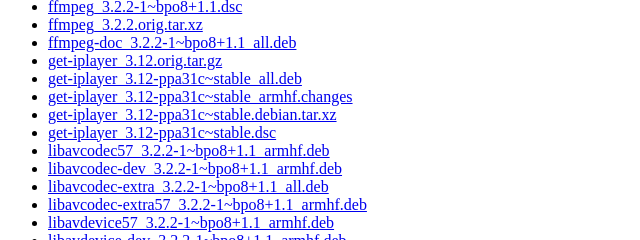
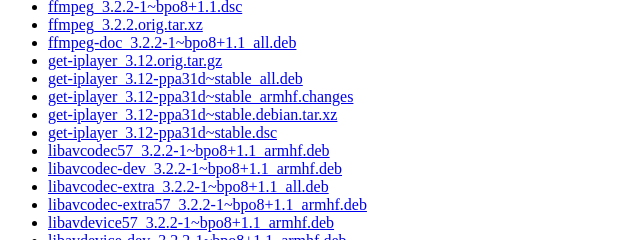
Before and after one commit to bobrippling/raspbian, a plain HTML site: page stable/index.html in a window 1280 px wide. Shown: the part 329-569 px from the top of the page, 0-640 px from the left. Drawn offline with Linux system fonts and the light colour scheme.

Commit message:
Autobuild dae6b3b33cb6007f90fc82168171779e48348361	refs/heads/master

```diff
--- a/stable/index.html
+++ b/stable/index.html
@@ -44,10 +44,10 @@
   <li><a href="ffmpeg_3.2.2.orig.tar.xz">ffmpeg_3.2.2.orig.tar.xz</a></li>
   <li><a href="ffmpeg-doc_3.2.2-1~bpo8+1.1_all.deb">ffmpeg-doc_3.2.2-1~bpo8+1.1_all.deb</a></li>
   <li><a href="get-iplayer_3.12.orig.tar.gz">get-iplayer_3.12.orig.tar.gz</a></li>
-  <li><a href="get-iplayer_3.12-ppa31c~stable_all.deb">get-iplayer_3.12-ppa31c~stable_all.deb</a></li>
-  <li><a href="get-iplayer_3.12-ppa31c~stable_armhf.changes">get-iplayer_3.12-ppa31c~stable_armhf.changes</a></li>
-  <li><a href="get-iplayer_3.12-ppa31c~stable.debian.tar.xz">get-iplayer_3.12-ppa31c~stable.debian.tar.xz</a></li>
-  <li><a href="get-iplayer_3.12-ppa31c~stable.dsc">get-iplayer_3.12-ppa31c~stable.dsc</a></li>
+  <li><a href="get-iplayer_3.12-ppa31d~stable_all.deb">get-iplayer_3.12-ppa31d~stable_all.deb</a></li>
+  <li><a href="get-iplayer_3.12-ppa31d~stable_armhf.changes">get-iplayer_3.12-ppa31d~stable_armhf.changes</a></li>
+  <li><a href="get-iplayer_3.12-ppa31d~stable.debian.tar.xz">get-iplayer_3.12-ppa31d~stable.debian.tar.xz</a></li>
+  <li><a href="get-iplayer_3.12-ppa31d~stable.dsc">get-iplayer_3.12-ppa31d~stable.dsc</a></li>
   <li><a href="libavcodec57_3.2.2-1~bpo8+1.1_armhf.deb">libavcodec57_3.2.2-1~bpo8+1.1_armhf.deb</a></li>
   <li><a href="libavcodec-dev_3.2.2-1~bpo8+1.1_armhf.deb">libavcodec-dev_3.2.2-1~bpo8+1.1_armhf.deb</a></li>
   <li><a href="libavcodec-extra_3.2.2-1~bpo8+1.1_all.deb">libavcodec-extra_3.2.2-1~bpo8+1.1_all.deb</a></li>
```
Also changed, not shown: 18 other files.
